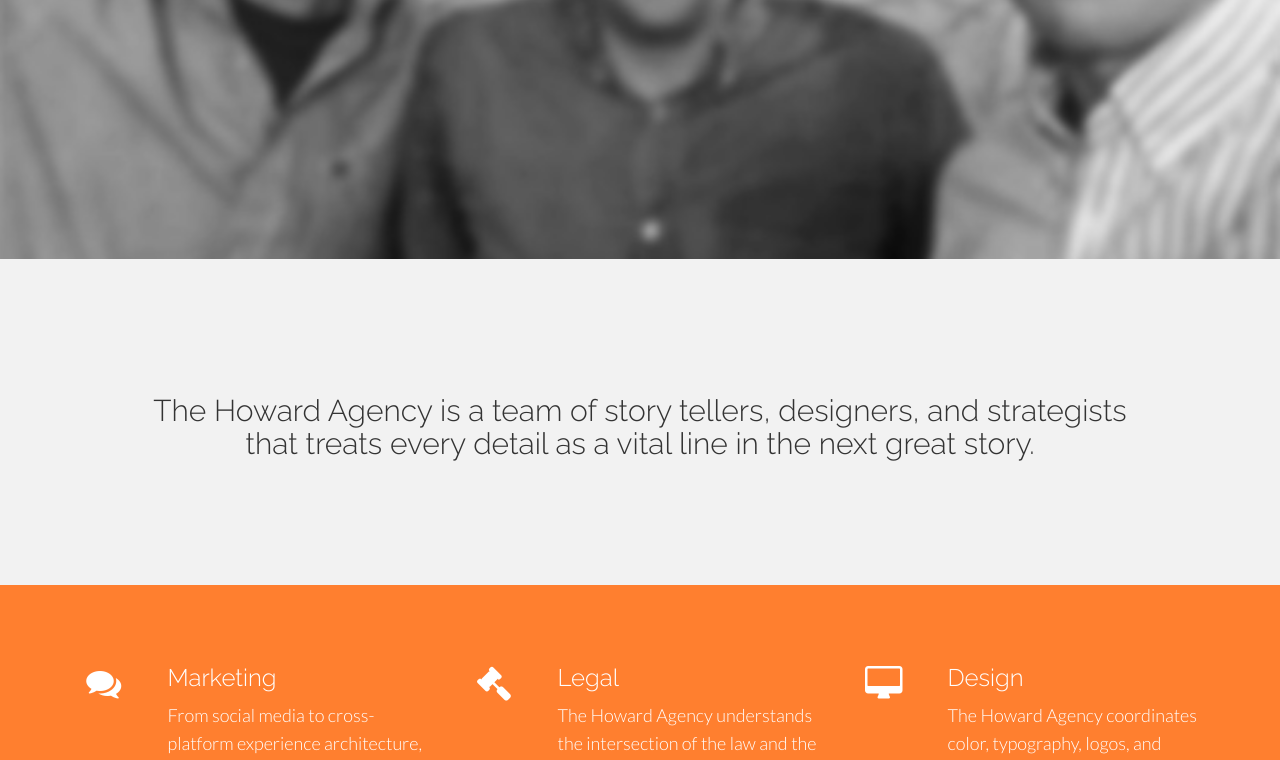
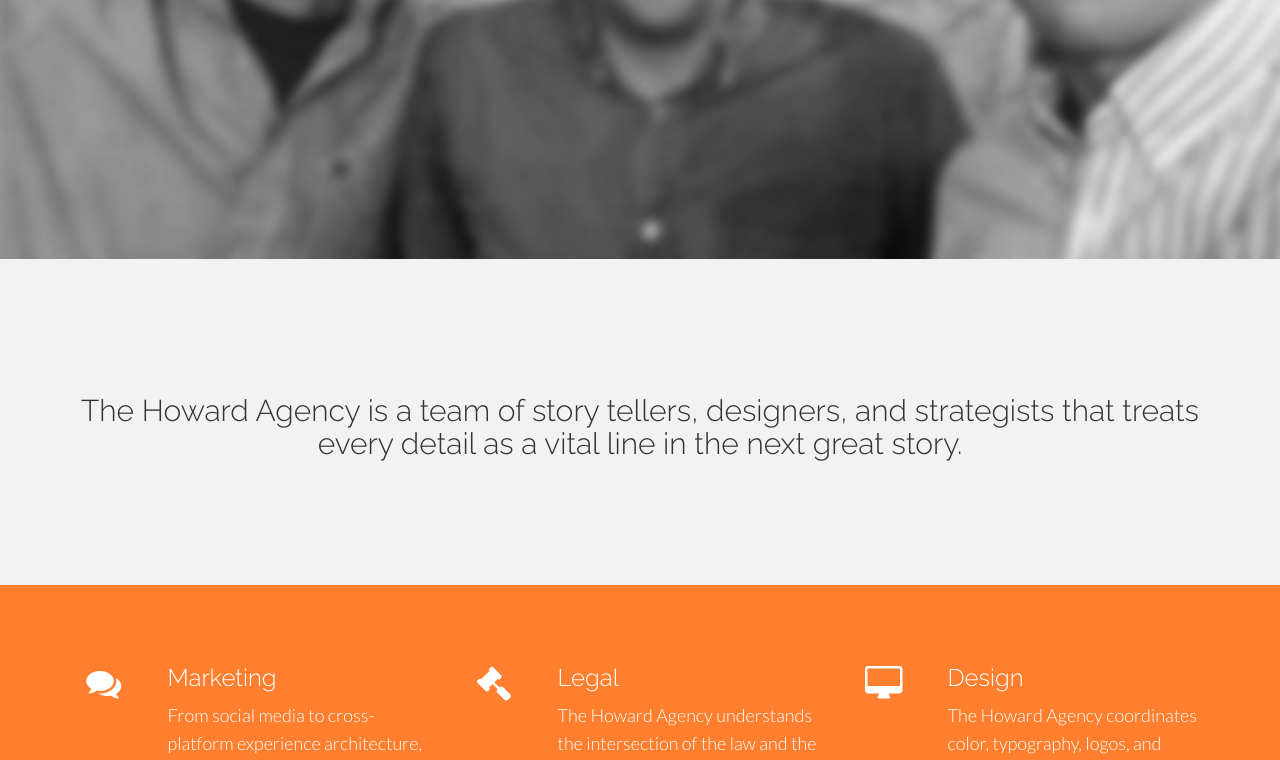
Before and after one commit to kylebillings/tha, a plain HTML site: page index.html in a window 1280 px wide. Shown: the part 481-1241 px from the top of the page. Drawn offline with nearby package versions, Linux system fonts and the light colour scheme.

```diff
--- a/assets/css/main.css
+++ b/assets/css/main.css
@@ -254,7 +254,8 @@
 }
 
 #welcome {
-    padding: 90px;
+    padding-top: 90px;
+    padding-bottom: 90px;
     text-align: center;
 }
 
```
